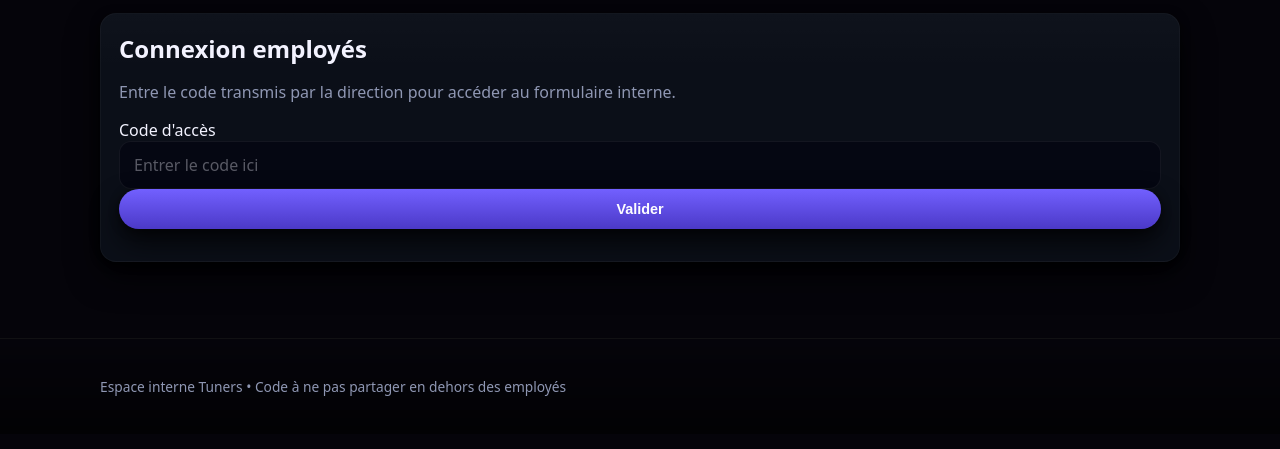
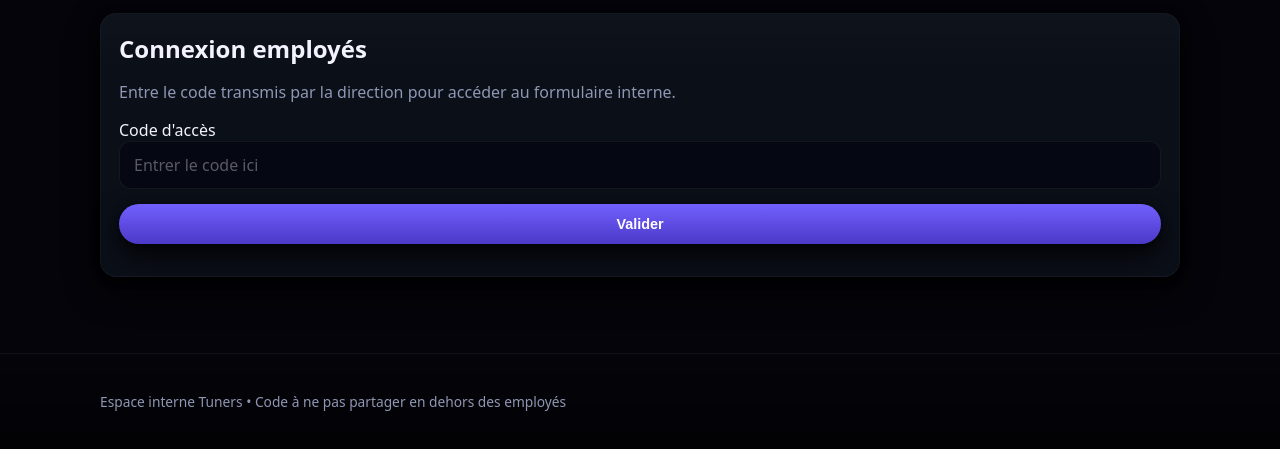
Before and after one commit to Turtuple/site-tuners, a plain HTML site: page employes.html in a window 1280 px wide. Shown: the part 225-674 px from the top of the page. Drawn offline with Linux system fonts and the light colour scheme.

```diff
--- a/style.css
+++ b/style.css
@@ -460,3 +460,7 @@ textarea {
   height: 22px;
   display: block;
 }
+
+#login-card .btn {
+  margin-top: 15px;
+}
```
